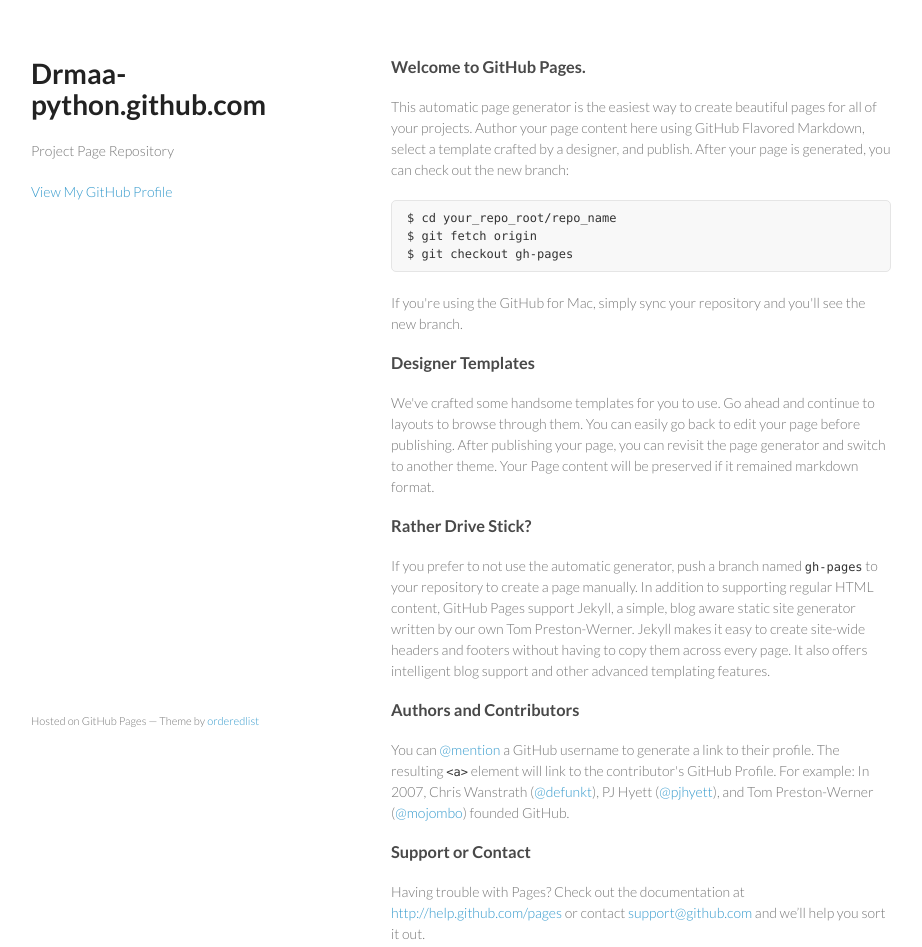
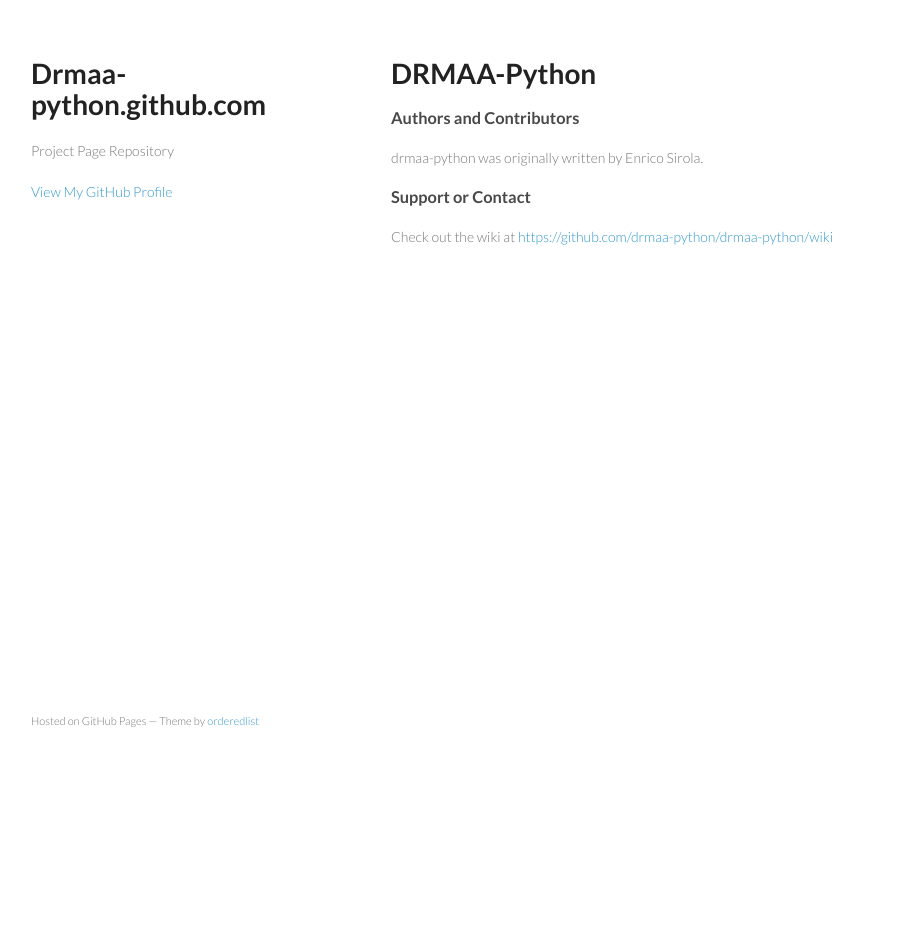
Before and after one commit to drmaa-python/drmaa-python.github.com, a plain HTML site: page index.html in a window 1280 px wide. Shown: the whole page, without its empty margins (179-1101 px from the left). After the commit the page ends 800 px from the top, so only its background shows below. Drawn offline with Linux system fonts and the light colour scheme.

Commit message:
Replace master branch with page content via GitHub

```diff
--- a/index.html
+++ b/index.html
@@ -23,38 +23,31 @@
 
       </header>
       <section>
-        <h3>Welcome to GitHub Pages.</h3>
-
-<p>This automatic page generator is the easiest way to create beautiful pages for all of your projects. Author your page content here using GitHub Flavored Markdown, select a template crafted by a designer, and publish. After your page is generated, you can check out the new branch:</p>
-
-<pre><code>$ cd your_repo_root/repo_name
-$ git fetch origin
-$ git checkout gh-pages
-</code></pre>
-
-<p>If you're using the GitHub for Mac, simply sync your repository and you'll see the new branch.</p>
-
-<h3>Designer Templates</h3>
-
-<p>We've crafted some handsome templates for you to use. Go ahead and continue to layouts to browse through them. You can easily go back to edit your page before publishing. After publishing your page, you can revisit the page generator and switch to another theme. Your Page content will be preserved if it remained markdown format.</p>
-
-<h3>Rather Drive Stick?</h3>
-
-<p>If you prefer to not use the automatic generator, push a branch named <code>gh-pages</code> to your repository to create a page manually. In addition to supporting regular HTML content, GitHub Pages support Jekyll, a simple, blog aware static site generator written by our own Tom Preston-Werner. Jekyll makes it easy to create site-wide headers and footers without having to copy them across every page. It also offers intelligent blog support and other advanced templating features.</p>
+        <h1>DRMAA-Python</h1>
 
 <h3>Authors and Contributors</h3>
 
-<p>You can <a href="https://github.com/blog/821" class="user-mention">@mention</a> a GitHub username to generate a link to their profile. The resulting <code>&lt;a&gt;</code> element will link to the contributor's GitHub Profile. For example: In 2007, Chris Wanstrath (<a href="https://github.com/defunkt" class="user-mention">@defunkt</a>), PJ Hyett (<a href="https://github.com/pjhyett" class="user-mention">@pjhyett</a>), and Tom Preston-Werner (<a href="https://github.com/mojombo" class="user-mention">@mojombo</a>) founded GitHub.</p>
+<p>drmaa-python was originally written by Enrico Sirola.</p>
 
 <h3>Support or Contact</h3>
 
-<p>Having trouble with Pages? Check out the documentation at <a href="http://help.github.com/pages">http://help.github.com/pages</a> or contact <a href="mailto:support@github.com">support@github.com</a> and we’ll help you sort it out.</p>
+<p>Check out the wiki at <a href="https://github.com/drmaa-python/drmaa-python/wiki">https://github.com/drmaa-python/drmaa-python/wiki</a></p>
       </section>
       <footer>
         <p><small>Hosted on GitHub Pages &mdash; Theme by <a href="https://github.com/orderedlist">orderedlist</a></small></p>
       </footer>
     </div>
     <script src="javascripts/scale.fix.js"></script>
+              <script type="text/javascript">
+            var gaJsHost = (("https:" == document.location.protocol) ? "https://ssl." : "http://www.");
+            document.write(unescape("%3Cscript src='" + gaJsHost + "google-analytics.com/ga.js' type='text/javascript'%3E%3C/script%3E"));
+          </script>
+          <script type="text/javascript">
+            try {
+              var pageTracker = _gat._getTracker("UA-39452047-1");
+            pageTracker._trackPageview();
+            } catch(err) {}
+          </script>
 
   </body>
 </html>
```
Also changed, not shown: params.json (+1 -1 lines).
